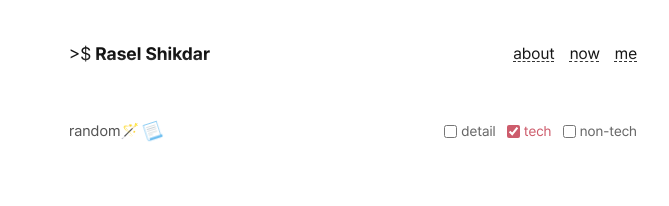
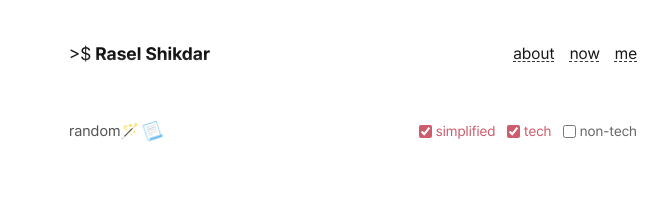
Before and after one commit to raselshikdar/blog.rasel.us.kg, a Next.js app: page / in a window 1280 px wide. Shown: the top 206 px of the page, without its empty margins (287-956 px from the left). Built offline with nearby package versions, Linux system fonts and the light colour scheme.

Commit message:
Update Posts.tsx

```diff
--- a/src/components/Posts/Posts.tsx
+++ b/src/components/Posts/Posts.tsx
@@ -175,10 +175,10 @@ const Posts: React.FC<Props> = ({ posts }) => {
               type="checkbox"
               name="detailView"
               id="detailView"
-              checked={mode === 'detail'}
+              checked={mode === 'normal'}
               onChange={() => setMode(mode === 'detail' ? 'detail' : 'normal')}
             />
-            <label htmlFor="detailView">detail</label>
+            <label htmlFor="detailView">simplified</label>
           </div>
           <div className={styles.option}>
             <input
```
